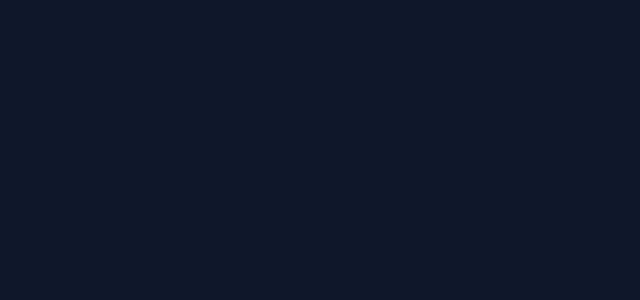
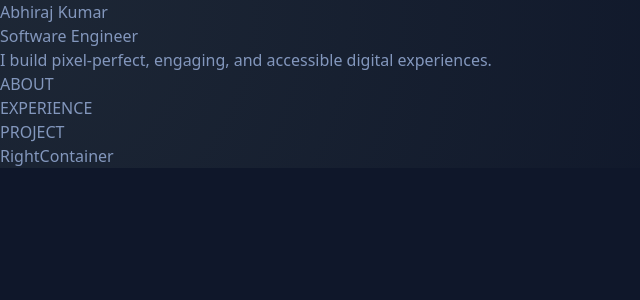
Before and after one commit to KRABHIRAJ/Portfolio, a React (Vite) app: page / in a window 1280 px wide. Shown: the top 300 px of the page, without its empty margins (0-640 px from the left). Built offline with nearby package versions, Linux system fonts and the light colour scheme.

Commit message:
Left container UI

```diff
--- a/src/App.jsx
+++ b/src/App.jsx
@@ -1,4 +1,5 @@
 import { useState, useEffect } from 'react';
+import { MainContainer } from './components';
 
 const GradientBackground = () => {
   const [position, setPosition] = useState({ x: 0, y: 0 });
@@ -22,7 +23,7 @@ const GradientBackground = () => {
         background: `radial-gradient(circle at ${position.x}px ${position.y}px, rgba(31, 41, 55, 0.9), rgba(15, 23, 42, 0) 60%)`,
       }}
     >
-      {/* Your content goes here */}
+      <MainContainer />
     </div>
   );
 };
--- /dev/null
+++ b/src/components/index.js
@@ -0,0 +1,17 @@
+import LeftContainer from "./leftConatiner/LeftContainer";
+import Menu from "./leftConatiner/menu/Menu";
+import MenuItem from "./leftConatiner/menu/MenuItem";
+import SocialLink from "./leftConatiner/social/SocialLink";
+import SocialLinks from "./leftConatiner/social/SocialLinks";
+import MainContainer from "./mainContainer/MainContainer";
+import RightContainer from "./rightContainer/RightContainer";
+
+export {
+    SocialLink,
+    SocialLinks,
+    Menu,
+    MenuItem,
+    MainContainer,
+    LeftContainer,
+    RightContainer,
+}
--- /dev/null
+++ b/src/components/leftConatiner/LeftContainer.jsx
@@ -0,0 +1,14 @@
+import {Menu} from "../index"
+
+const LeftContainer = () => {
+  return (
+    <div className="flex flex-col w-full justify-center m-auto min-h-screen">
+        <h1 className="text-4xl font-bold tracking-tight text-slate-200 sm:text-5xl">Abhiraj Kumar</h1>
+        <h2 className="mt-3 text-lg font-medium tracking-tight text-slate-200 sm:text-xl">Software Engineer</h2>
+        <p className="mt-4 max-w-xs leading-normal">I build pixel-perfect, engaging, and accessible digital experiences.</p>
+        <Menu />
+    </div>
+  )
+}
+
+export default LeftContainer
--- /dev/null
+++ b/src/components/leftConatiner/menu/Menu.jsx
@@ -0,0 +1,13 @@
+import {MenuItem} from "../../index"
+
+const Menu = () => {
+  return (
+    <div className="flex flex-col justify-center gap-y-4 mt-8">
+        <MenuItem title={'ABOUT'} />
+        <MenuItem title={'EXPERIENCE'} />
+        <MenuItem title={'PROJECT'} />
+    </div>
+  )
+}
+
+export default Menu
--- /dev/null
+++ b/src/components/leftConatiner/menu/MenuItem.jsx
@@ -0,0 +1,11 @@
+/* eslint-disable react/prop-types */
+const MenuItem = ({title}) => {
+  return (
+    <div className="group cursor-pointer flex items-center gap-x-2">
+        <div className="h-[2px] w-8 group-hover:w-16 bg-slate-600 group-hover:bg-slate-200 transition-all" />
+        <p className="group-hover:text-slate-200 text-slate-500 text-xs uppercase font-bold tracking-widest transition-all">{title}</p>
+    </div>
+  )
+}
+
+export default MenuItem
--- /dev/null
+++ b/src/components/leftConatiner/social/SocialLink.jsx
@@ -0,0 +1,8 @@
+const SocialLink = () => {
+  return (
+    <div>
+    </div>
+  )
+}
+
+export default SocialLink
--- /dev/null
+++ b/src/components/leftConatiner/social/SocialLinks.jsx
@@ -0,0 +1,11 @@
+import { SocialLink } from "../../index"
+
+const SocialLinks = () => {
+  return (
+    <div>
+        <SocialLink name={'github.svg'}/>
+    </div>
+  )
+}
+
+export default SocialLinks
--- /dev/null
+++ b/src/components/mainContainer/MainContainer.jsx
@@ -0,0 +1,16 @@
+import  {LeftContainer, RightContainer } from "../index"
+
+const MainContainer = () => {
+  return (
+    <div className="flex px-20">
+        <div className="flex flex-[0.5]">
+            <LeftContainer />
+        </div>
+        <div className="flex flex-[0.5]">
+            <RightContainer />
+        </div>
+    </div>
+  )
+}
+
+export default MainContainer
--- /dev/null
+++ b/src/components/rightContainer/RightContainer.jsx
@@ -0,0 +1,7 @@
+const RightContainer = () => {
+  return (
+    <div>RightContainer</div>
+  )
+}
+
+export default RightContainer
--- a/src/index.css
+++ b/src/index.css
@@ -4,5 +4,5 @@
 
 body{
   background-color: #0F172A;
-  color: white;
+  color: #8397BD;
 }
```
Also changed, not shown: src/assets/github.svg (added).
